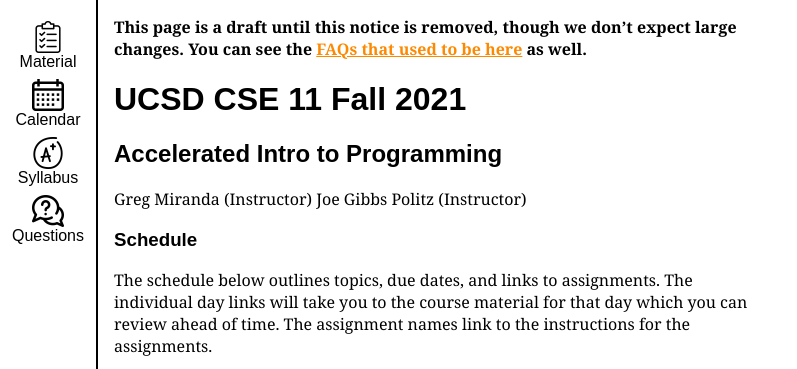
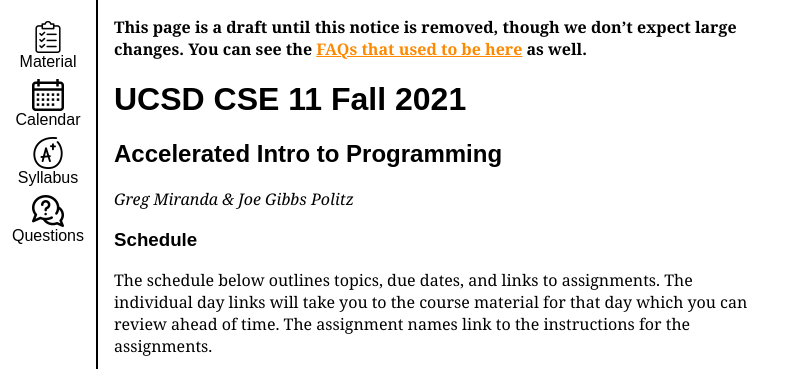
Before and after one commit to ucsd-cse11-w22/ucsd-cse11-w22.github.io, a Jekyll site: the page built from index.md, in a window 1280 px wide, cut to the strip 0-369 px from the top of the page. Shown: the whole strip, without its empty margins (0-797 px from the left). Built offline with Jekyll 4.4.1, drawn with Linux system fonts in a browser that asks for light colours.

Commit message:
fix names

```diff
--- a/index.md
+++ b/index.md
@@ -8,8 +8,7 @@ title: "UCSD CSE11 – Accelerated Introduction to Programming"
 # UCSD CSE 11 Fall 2021
 ## Accelerated Intro to Programming
 
-Greg Miranda (Instructor)
-Joe Gibbs Politz (Instructor)
+_Greg Miranda & Joe Gibbs Politz_
 
 <a id="b:disc"></a>
 <h3>Schedule</h3>
```
Also changed, not shown: syllabus.md (+1 -2 lines).
